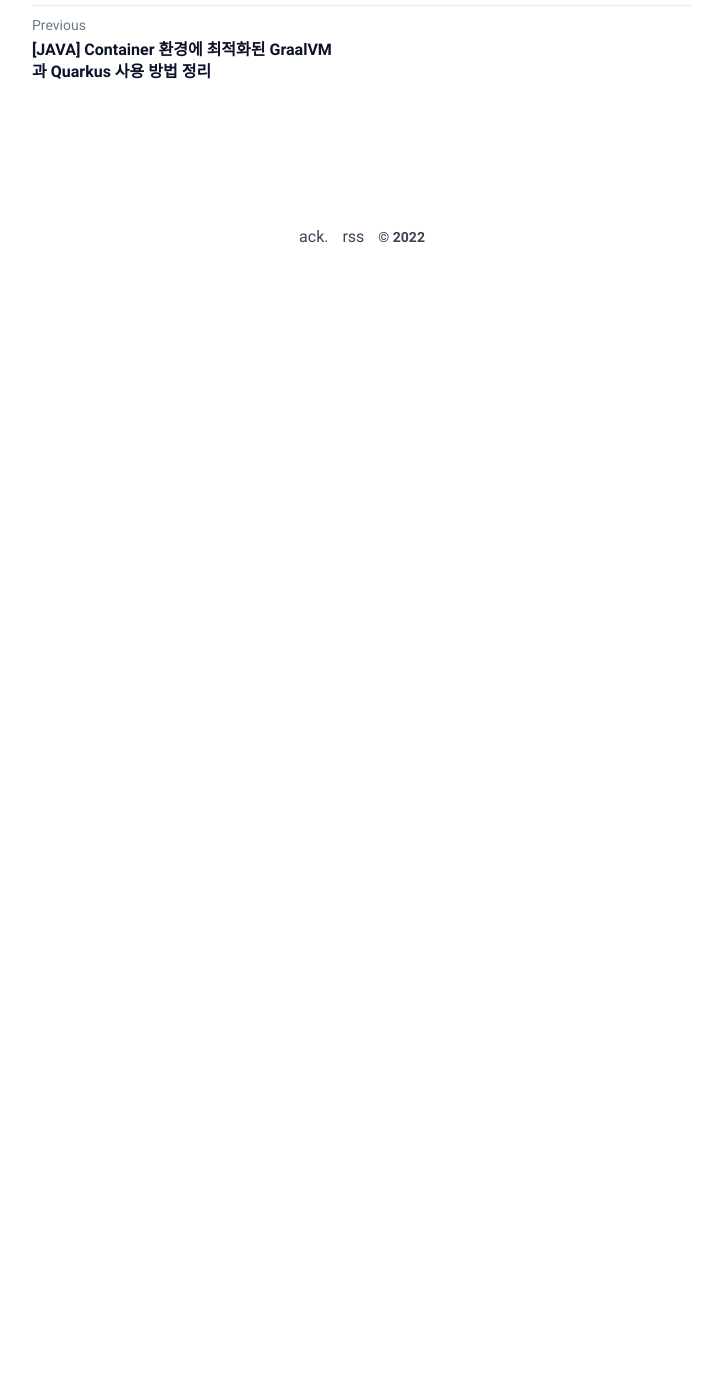
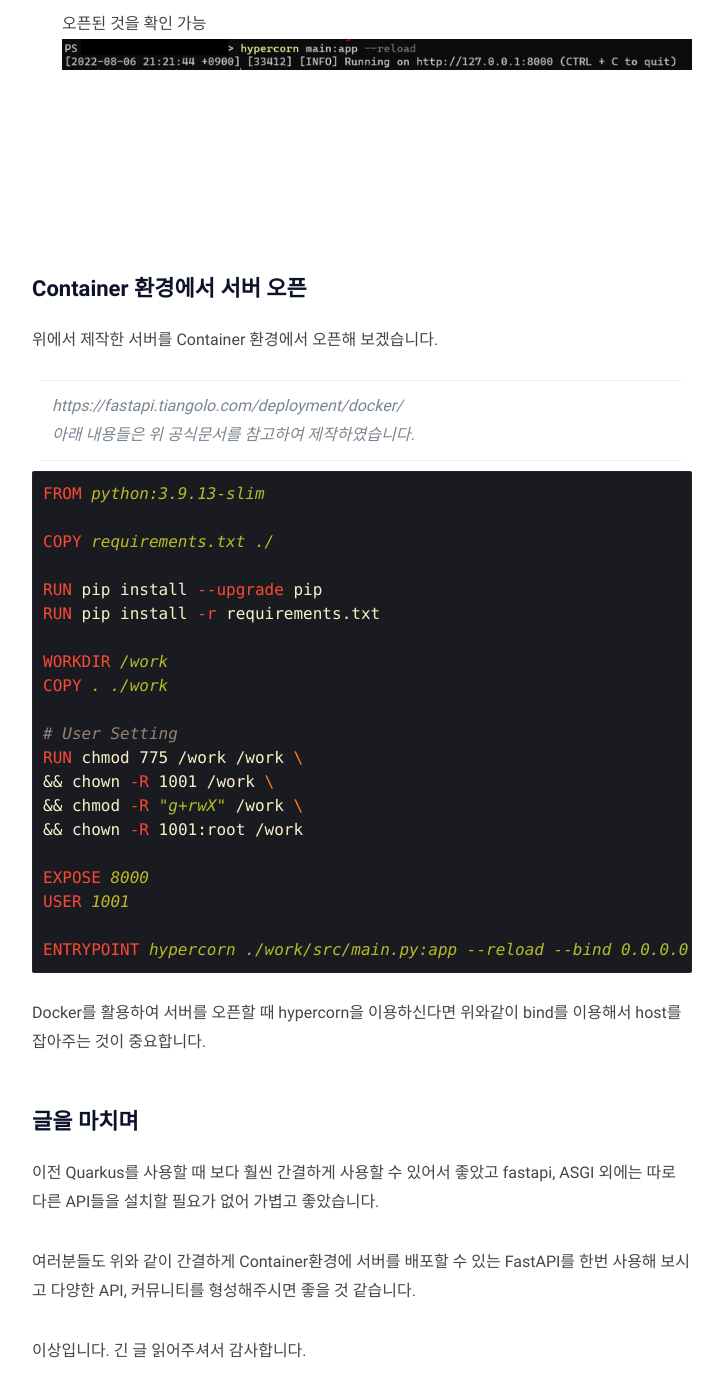
Before and after one commit to jd6186/jd6186.github.io, a Jekyll site: the page built from _posts/BackEnd/Python/2022-08-06-FastAPI.md, in a window 1280 px wide and 1400 px high, scrolled down 6159 px. Shown: the top 1397 px of the window, without its empty margins (278-1001 px from the left). Built offline with Jekyll 4.4.1, drawn with Linux system fonts in a browser that asks for light colours; comment, search, counter and statistics services are not loaded; before the commit the page ends 6442 px from its top, so only the background shows below that; some of the changed text lies outside the part shown.

Commit message:
Fast API를 Docker 환경에 배포하는 방법 정리
Signed-off-by: Donguk Jung <wjdehd7991@gmail.com>

````diff
--- a/_posts/BackEnd/Python/2022-08-06-FastAPI.md
+++ b/_posts/BackEnd/Python/2022-08-06-FastAPI.md
@@ -12,7 +12,7 @@ tags: [BackEnd PYTHON]
 FastAPI는 Python 3.6+ 이상에서 사용가능한 Framework입니다.<br/>
 Django, Flask와 비견되며 FastAPI의 장점은 이름과 같이 빠른 성능을 제공하는 것입니다.
 
-성능이 무척 뛰어나 V8엔진을 사용하는 Node.js 또는 GO 언어와 비견할 수 있을 정도입니다.
+성능이 무척 뛰어나 V8엔진을 사용하는 Node.js나 빠른 속도로 명성이 자자한 GO 언어와 비견할 수 있을 정도입니다.
 
 이 때문에 Micro 서비스를 만들기 위해 Container를 활용해 서버를 운용할 때나 AWS Lambda와 같은 Serverless 환경에서 활용하기 적합한 Framework입니다.
 
@@ -59,7 +59,7 @@ Django, Flask와 비견되며 FastAPI의 장점은 이름과 같이 빠른 성
   <br/><br/>
 
   - Server Gateway Interface<br/>
-    공식 문서에 나와있는 Uvicorn 또는 Hypercorn 중에서 이번에는 <strong style="color: #bb4177;">'Hypercorn'</strong>을 선택하게 되었습니다.<br/>
+    FastAPI 공식 문서에 나와있는 ASGI들(Uvicorn, Hypercorn) 중에서 이번에는 <strong style="color: #bb4177;">'Hypercorn'</strong>을 선택하게 되었습니다.<br/>
     CLI로 설치해 주세요
     > pip install hypercorn[standard]
 
@@ -98,7 +98,13 @@ Django, Flask와 비견되며 FastAPI의 장점은 이름과 같이 빠른 성
       > https://opentutorials.org/course/3256/19819
     - WSGI<br/>
       Web Server Gateway Interface는 CGI와 다르게 파이썬에 종속된 개념이라 CGI와 다르게 여러 Python진영의 여러 Web Applicatino을 만드는 Framework들과 Web Server간 표준화된 통신 인터페이스를 제공하는 것으로 CGI 기술을 발전 시켰습니다. 요청이 들어올 때마 Web Application을 fork하여 프로세스를 실행하는 거서이 아니라 필요에 따라 프로세스를 실행하게 하여 자원 낭비를 최소화하였습니다.<br/>
+      또한 WAS에서 Servlet을 호출하듯이 WSGI에서는 callable객체를 호출하게 됩니다.<br/>
+      > <img src="../../../assets/img/2022-08-06-FastAPI/python_application_workflow.jpg"  width="700"/>
+
+      더 자세한 내용은 아래 글을 확인해 보세요
       > https://docs.python.org/ko/3/library/wsgiref.html
+
+      <br/><br/>
     - ASGI<br/>
       Asynchronous Server Gateway Interface는 WSGI에서 처리가 불가능하던 비동기 처리를 지원하는 것<br/>
       > https://asgi.readthedocs.io/en/latest/
@@ -141,4 +147,37 @@ Django, Flask와 비견되며 FastAPI의 장점은 이름과 같이 빠른 성
 ## Container 환경에서 서버 오픈
 위에서 제작한 서버를 Container 환경에서 오픈해 보겠습니다.
 
-TODO...
+> https://fastapi.tiangolo.com/deployment/docker/ <br/>
+> 아래 내용들은 위 공식문서를 참고하여 제작하였습니다.
+
+```dockerfile
+FROM python:3.9.13-slim
+
+COPY requirements.txt ./
+
+RUN pip install --upgrade pip
+RUN pip install -r requirements.txt
+
+WORKDIR /work
+COPY . ./work
+
+# User Setting
+RUN chmod 775 /work /work \
+&& chown -R 1001 /work \
+&& chmod -R "g+rwX" /work \
+&& chown -R 1001:root /work
+
+EXPOSE 8000
+USER 1001
+
+ENTRYPOINT hypercorn ./work/src/main.py:app --reload --bind 0.0.0.0:8000
+```
+Docker를 활용하여 서버를 오픈할 때 hypercorn을 이용하신다면 위와같이 bind를 이용해서 host를 잡아주는 것이 중요합니다.
+
+
+## 글을 마치며
+이전 Quarkus를 사용할 때 보다 훨씬 간결하게 사용할 수 있어서 좋았고 fastapi, ASGI 외에는 따로 다른 API들을 설치할 필요가 없어 가볍고 좋았습니다.
+
+여러분들도 위와 같이 간결하게 Container환경에 서버를 배포할 수 있는 FastAPI를 한번 사용해 보시고 다양한 API, 커뮤니티를 형성해주시면 좋을 것 같습니다.
+
+이상입니다. 긴 글 읽어주셔서 감사합니다.
````
Also changed, not shown: assets/img/2022-08-06-FastAPI/python_application_workflow.jpg (added).
